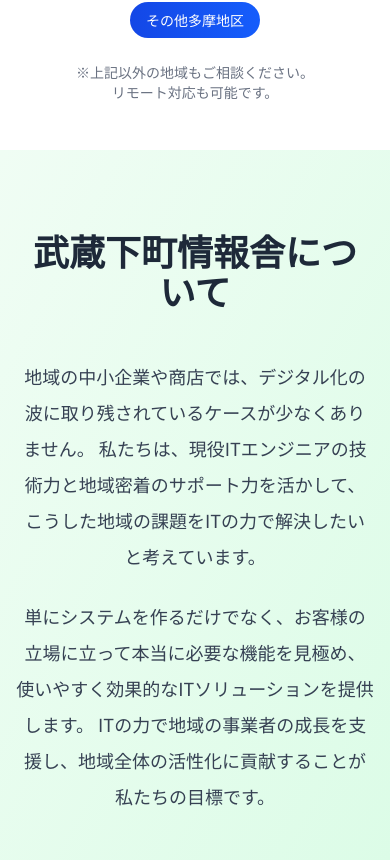
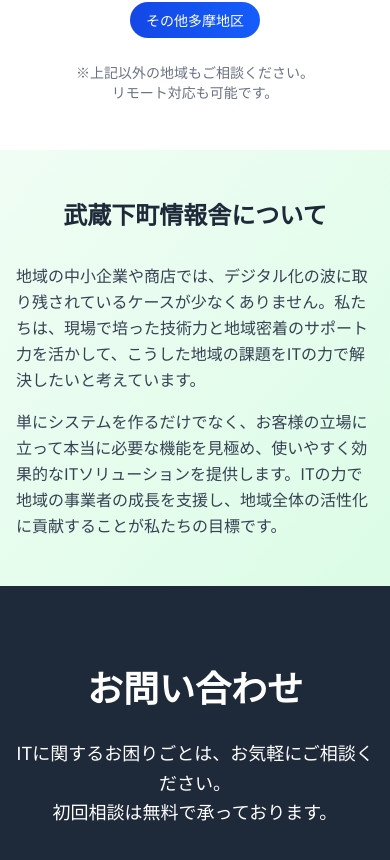
Before and after one commit to Musashi-Shitamachi-Info/shitamachi-it-hp, a Next.js app: page / in a window 390 px wide. Shown: the part 2364-3224 px from the top of the page. Built offline with nearby package versions, Linux system fonts and the light colour scheme.

Commit message:
武蔵下町情報舎についてセクションでレスポンシブ対応

```diff
--- a/src/app/page.tsx
+++ b/src/app/page.tsx
@@ -84,17 +84,15 @@ export default function Home() {
       </section>
 
       {/* About Section */}
-      <section className="py-20 bg-gradient-to-br from-green-50 to-green-100">
-        <div className="max-w-4xl mx-auto px-4 text-center">
-          <h2 className="text-4xl font-bold text-gray-800 mb-12">武蔵下町情報舎について</h2>
-          <div className="space-y-6">
-            <p className="text-lg text-gray-700 leading-loose">
-              地域の中小企業や商店では、デジタル化の波に取り残されているケースが少なくありません。 私たちは、現役ITエンジニアの技術力と地域密着のサポート力を活かして、
-              こうした地域の課題をITの力で解決したいと考えています。
+      <section className="py-12 sm:py-16 md:py-20 bg-gradient-to-br from-green-50 to-green-100">
+        <div className="max-w-4xl mx-auto px-4 sm:px-6 lg:px-8 text-center">
+          <h2 className="text-2xl sm:text-3xl md:text-4xl font-bold text-gray-800 mb-8 sm:mb-10 md:mb-12">武蔵下町情報舎について</h2>
+          <div className="space-y-4 sm:space-y-6">
+            <p className="text-base sm:text-lg text-gray-700 leading-relaxed sm:leading-loose text-left">
+              地域の中小企業や商店では、デジタル化の波に取り残されているケースが少なくありません。私たちは、現場で培った技術力と地域密着のサポート力を活かして、こうした地域の課題をITの力で解決したいと考えています。
             </p>
-            <p className="text-lg text-gray-700 leading-loose">
-              単にシステムを作るだけでなく、お客様の立場に立って本当に必要な機能を見極め、 使いやすく効果的なITソリューションを提供します。
-              ITの力で地域の事業者の成長を支援し、地域全体の活性化に貢献することが私たちの目標です。
+            <p className="text-base sm:text-lg text-gray-700 leading-relaxed sm:leading-loose text-left">
+              単にシステムを作るだけでなく、お客様の立場に立って本当に必要な機能を見極め、使いやすく効果的なITソリューションを提供します。ITの力で地域の事業者の成長を支援し、地域全体の活性化に貢献することが私たちの目標です。
             </p>
           </div>
         </div>
```
